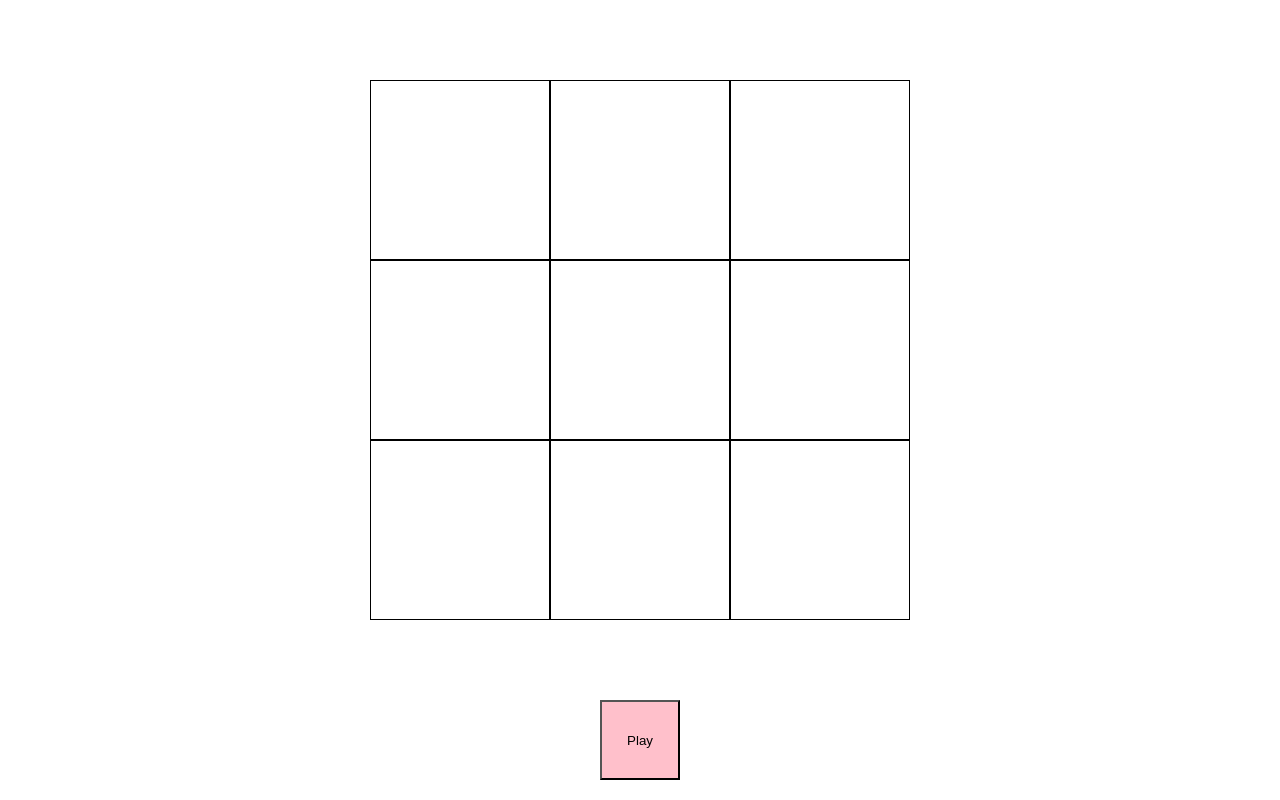
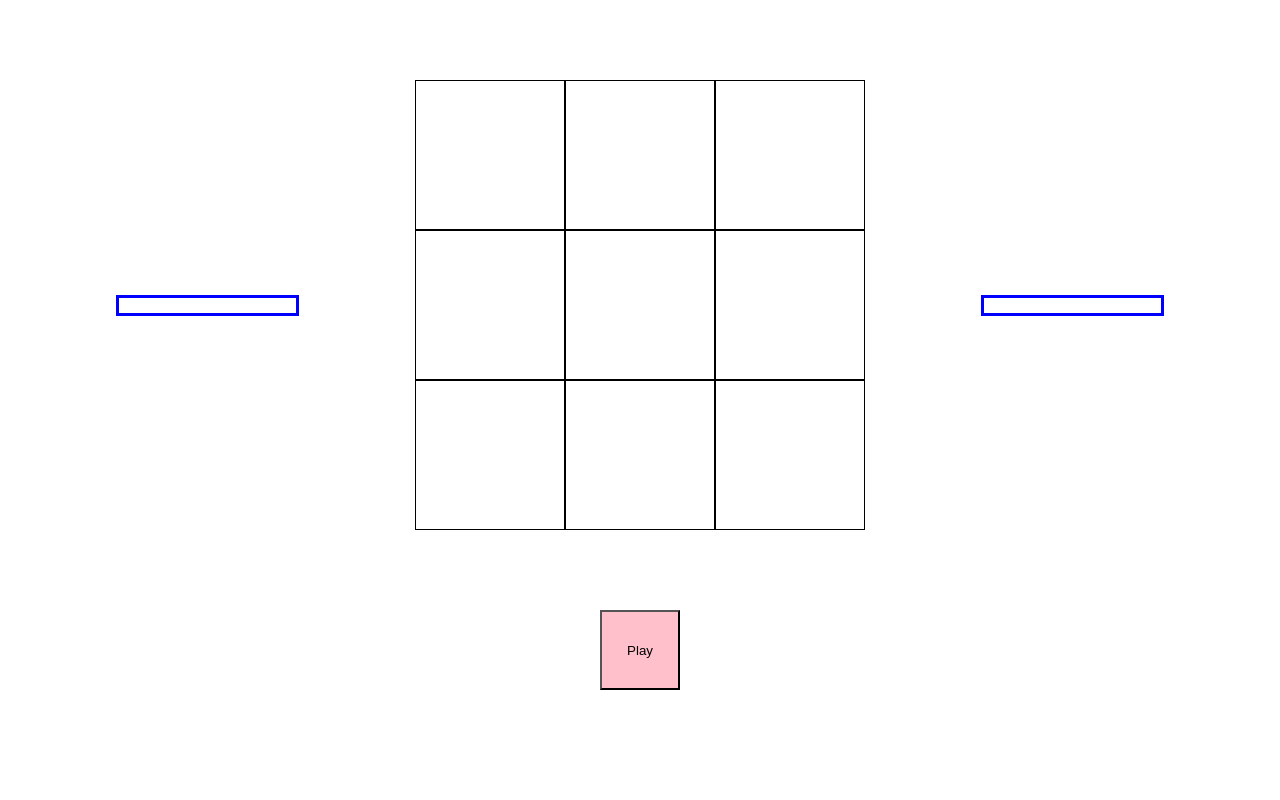
Before and after one commit to weBidji/tic-tac-toe, a plain HTML site: page index.html in a window 1280 px wide. Drawn offline with Linux system fonts and the light colour scheme.

Commit message:
add player inputs

```diff
--- a/script.js
+++ b/script.js
@@ -1,7 +1,26 @@
 const createBoard = (function () {
+    const gameContainer = document.createElement('div')
     const gameBoard = document.createElement('div');
-    document.body.appendChild(gameBoard);
+    const p1input = document.createElement('input');
+
+    p1input.type = 'text';
+    p1input.minLength = 3;
+    p1input.maxLength = 12;
+
+    const p2input = document.createElement('input');
+    p2input.type = 'text';
+    p2input.minLength = 3;
+    p2input.maxLength = 12;
+
+    document.body.appendChild(gameContainer);
+    gameContainer.appendChild(p1input);
+    gameContainer.appendChild(gameBoard);
+    gameContainer.appendChild(p2input);
+
+    gameContainer.classList.add('game-container')
     gameBoard.classList.add('game-board');
+    p1input.classList.add('player-input');
+    p2input.classList.add('player-input');
 
     for (let i = 0; i < 9; i++) {
         const cell = document.createElement('div');
--- a/style.css
+++ b/style.css
@@ -1,40 +1,51 @@
 *,
 *::before,
 *::after {
-    margin:0;
-    padding:0;
-    box-sizing:border-box;
+    margin: 0;
+    padding: 0;
+    box-sizing: border-box;
 }
 
-.game-board{
-    display:grid;
-    grid-template-columns: repeat(3,1fr);
-    grid-template-rows: repeat(3,1fr);
-    height:fit-content;
-    width:fit-content;
-    margin: 5rem auto;
+.game-container {
+    display: flex;
+    flex-direction: row;
+    align-items: center;
+    justify-content: space-evenly;
+}
+
+.player-input{
+    border:3px solid blue;
+}
+
+.game-board {
+    display: grid;
+    grid-template-columns: repeat(3, 1fr);
+    grid-template-rows: repeat(3, 1fr);
+    height: fit-content;
+    width: fit-content;
+    margin: 5rem 0;
 
 }
 
-.game-cell{
-    border:1px solid black;
-    height:180px;
-    width:180px;
-    border-collapse:collapse;
+.game-cell {
+    border: 1px solid black;
+    height: 150px;
+    width: 150px;
+    border-collapse: collapse;
 }
 
-.game-cell:hover{
-    cursor:pointer;
+.game-cell:hover {
+    cursor: pointer;
 }
 
-.play-btn:hover{
-    cursor:pointer;
+.play-btn:hover {
+    cursor: pointer;
 }
 
 .play-btn {
-    display:block;
-    margin:0 auto;
-    background-color:pink;
-    height:80px;
-    width:80px;
+    display: block;
+    margin: 0 auto;
+    background-color: pink;
+    height: 80px;
+    width: 80px;
 }
```
